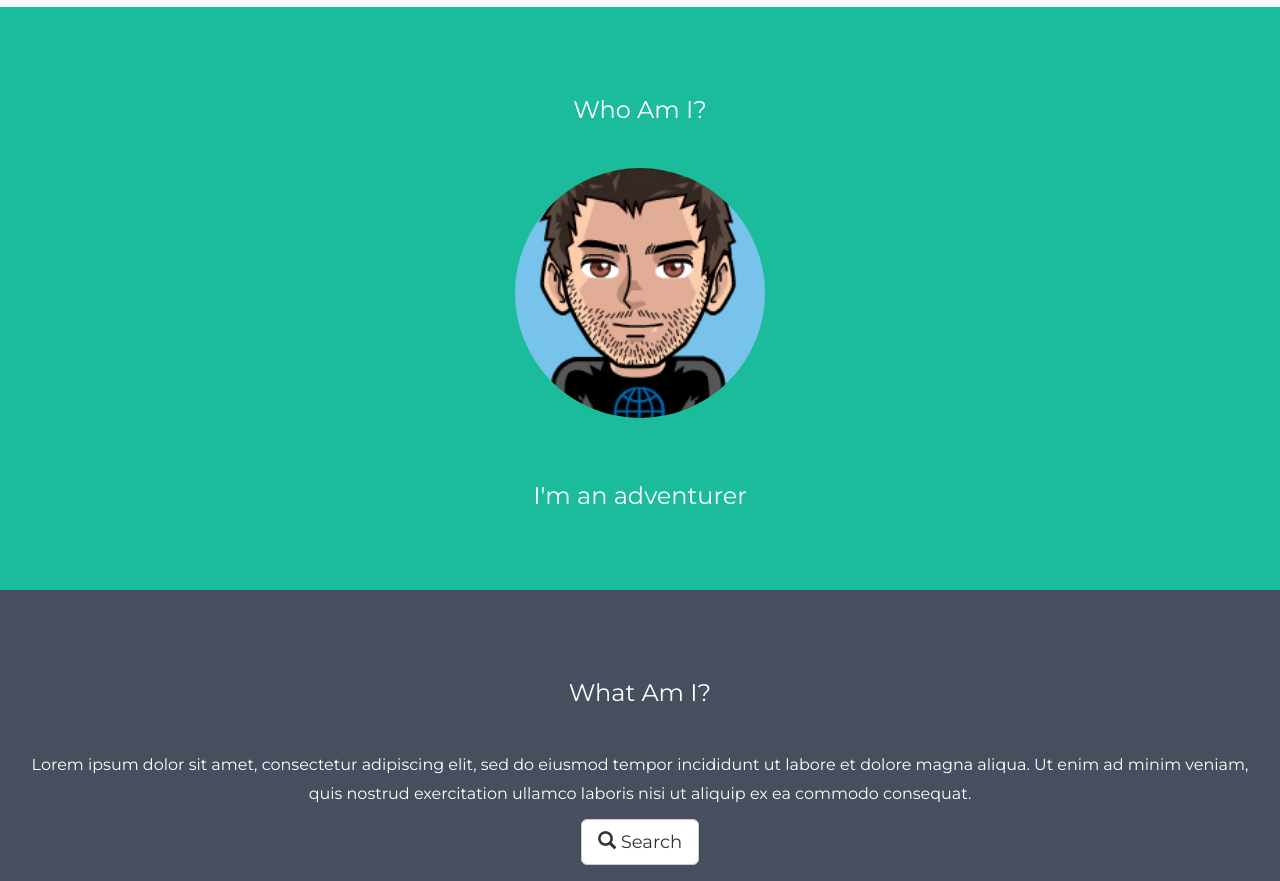
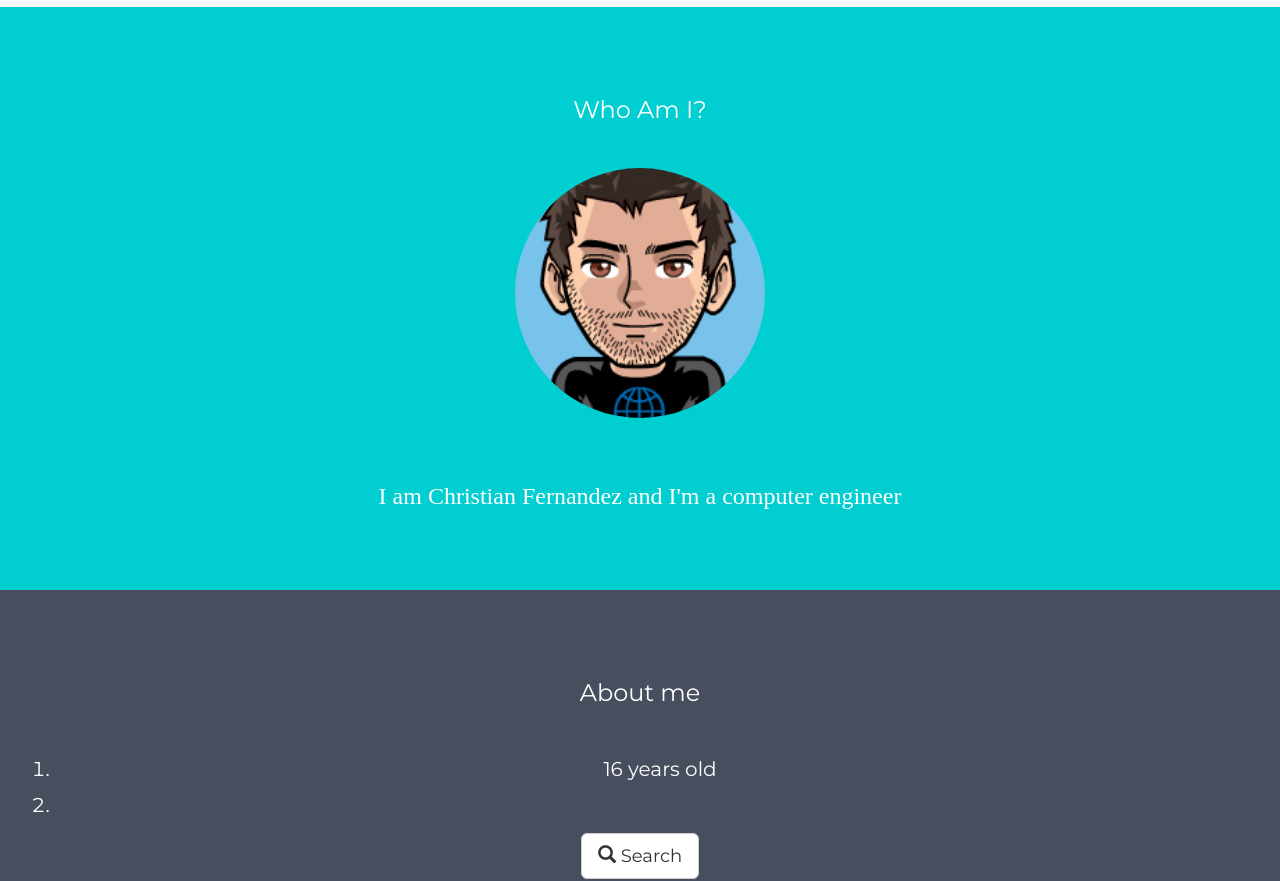
Before and after one commit to christianf9156/christianf9156.github.io, a plain HTML site: page index.html in a window 1280 px wide. Shown: the part 73-954 px from the top of the page. Drawn offline with nearby package versions, Linux system fonts and the light colour scheme.

Commit message:
Added list about me

```diff
--- a/index.html
+++ b/index.html
@@ -19,7 +19,7 @@
   p {font-size: 16px;}
   .margin {margin-bottom: 45px;}
   .bg-1 {
-      background-color: #1abc9c; /* Green */
+      background-color: #00CED1; /* Green  #1abc9c*/
       color: #ffffff;
   }
   .bg-2 {
@@ -79,13 +79,21 @@
 <div class="container-fluid bg-1 text-center">
   <h3 class="margin">Who Am I?</h3>
   <img src="christian.png" class="img-responsive img-circle margin" style="display:inline" alt="christian" width="250" height="350">
-  <h3>I'm an adventurer</h3>
+  <h3><span style=font-family:"Lucida Console">I am Christian Fernandez and I'm a computer engineer</span></h3>
 </div>
 
 <!-- Second Container -->
 <div class="container-fluid bg-2 text-center">
-  <h3 class="margin">What Am I?</h3>
-  <p>Lorem ipsum dolor sit amet, consectetur adipiscing elit, sed do eiusmod tempor incididunt ut labore et dolore magna aliqua. Ut enim ad minim veniam, quis nostrud exercitation ullamco laboris nisi ut aliquip ex ea commodo consequat. </p>
+  <h3 class="margin">About me  </h3>
+  <ol>
+  <li>
+   16 years old
+  </li>
+
+  <li>
+
+  </li>
+  </ol>
   <a href="#" class="btn btn-default btn-lg">
     <span class="glyphicon glyphicon-search"></span> Search
   </a>
```
